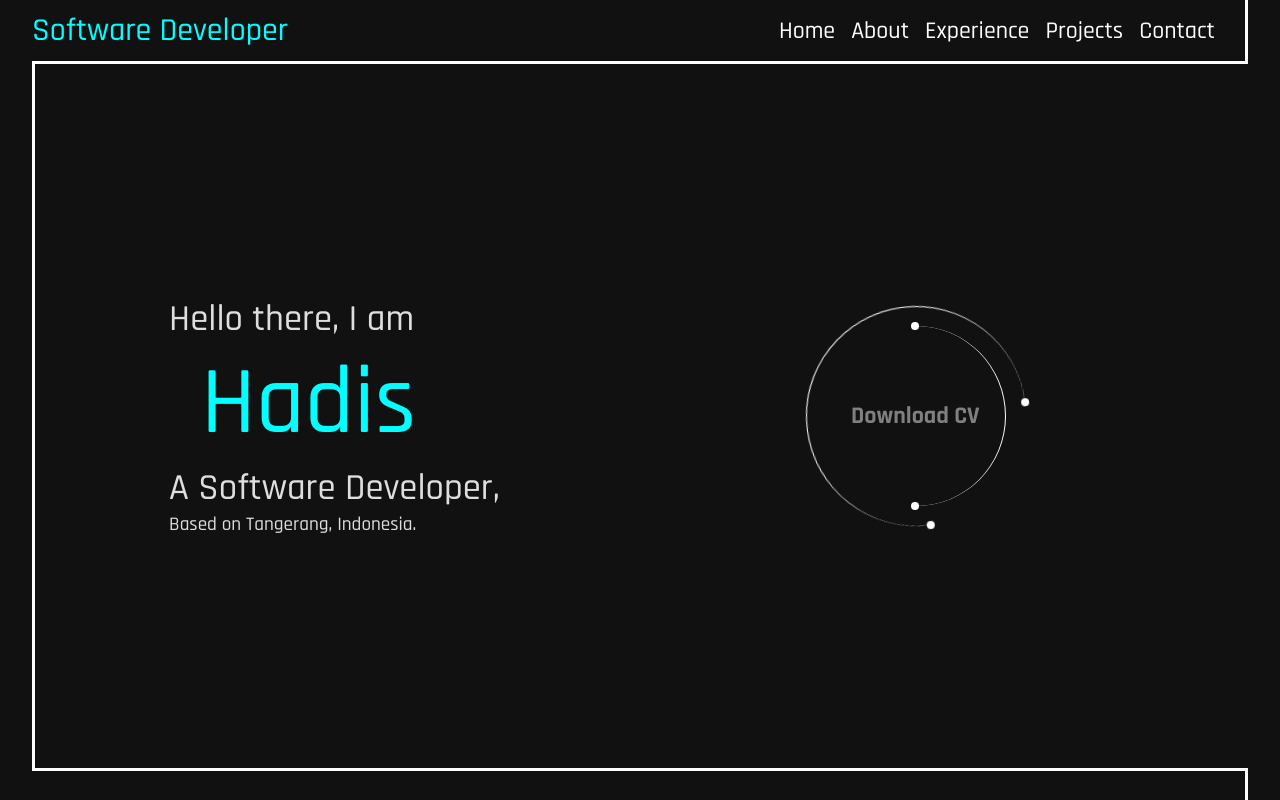
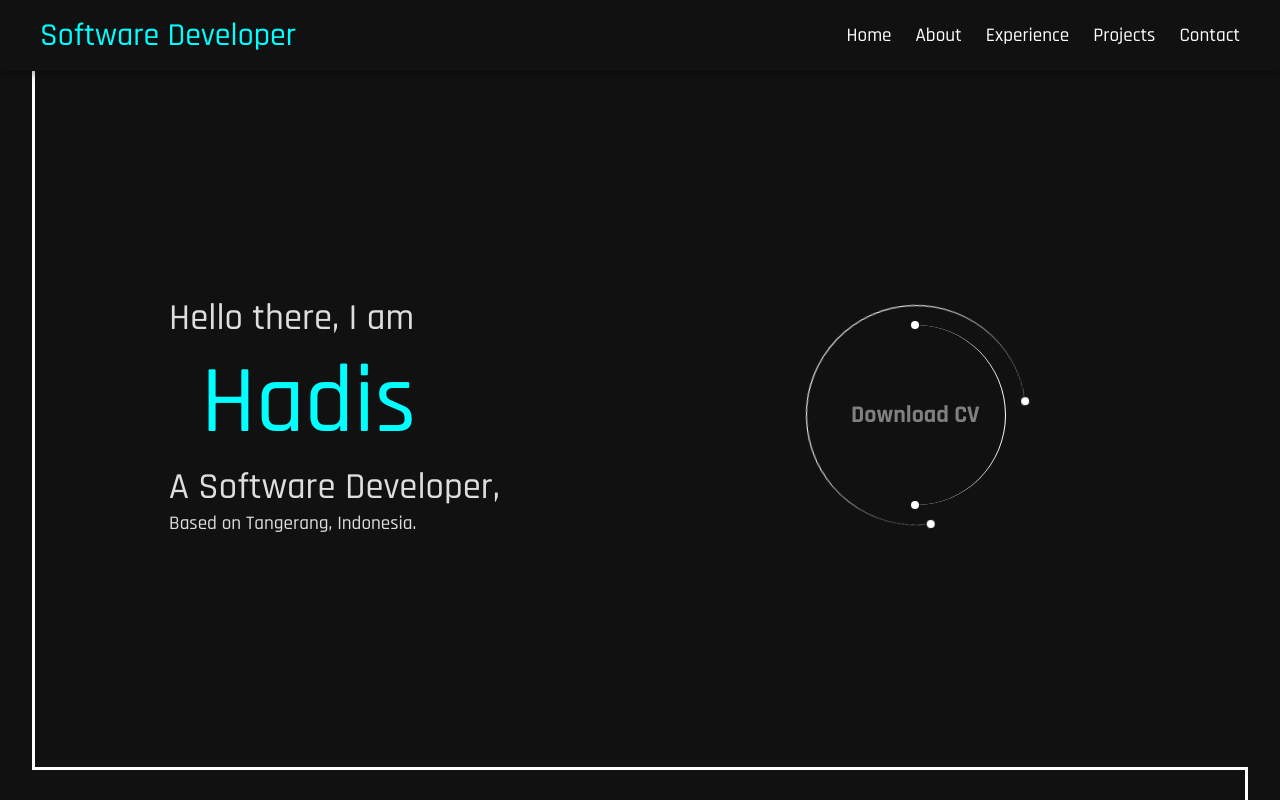
Before and after one commit to itshadis/portfolio-v.2, a Next.js app: page / in a window 1280 px wide. Shown: the top 800 px of the page. Built offline with nearby package versions, Linux system fonts and the light colour scheme.

Commit message:
enhance: burger nav

```diff
--- a/src/App.scss
+++ b/src/App.scss
@@ -9,6 +9,7 @@
 
 html {
   scroll-behavior: smooth;
+  scroll-padding-top: 70px;
 }
 
 body {
@@ -19,10 +20,11 @@ body {
 .wrapper {
   width: 95%;
   margin: auto;
+  padding-top: 60px;
   background-color: white;
   position: relative;
   z-index: 10;
-  overflow: hidden;
+  overflow: clip;
 
   .light-animate {
     width: 100%;
--- a/src/app/page.tsx
+++ b/src/app/page.tsx
@@ -29,6 +29,11 @@ export default function Home() {
             opacity: 1,
             duration: 2,
             ease: 'power3.out',
+            onComplete: () => {
+              if (container.current) {
+                gsap.set(container.current, { clearProps: 'transform' });
+              }
+            },
           }
         );
       }
@@ -37,9 +42,10 @@ export default function Home() {
   );
 
   return (
+    <>
+      <Navbar />
       <div ref={container} className="wrapper">
         <div className="light-animate"></div>
-      <Navbar />
         <Hero />
         <About />
         <Experience />
@@ -47,5 +53,6 @@ export default function Home() {
         <Contact />
         <Footer />
       </div>
+    </>
   );
 }
--- a/src/components/Navbar/index.scss
+++ b/src/components/Navbar/index.scss
@@ -1,81 +1,141 @@
 .navbar {
+  position: fixed;
+  top: 0;
+  left: 0;
+  width: 100%;
+  z-index: 1000;
   background-color: #111111;
-  margin-right: 1px;
   display: flex;
   justify-content: space-between;
   align-items: center;
-  font-size: larger;
-  padding: 10px 30px 10px 0;
+  padding: 15px 20px;
+  box-shadow: 0 2px 10px rgba(0, 0, 0, 0.4);
 
   h1 {
-    font-size: 2rem;
+    font-size: 1.8rem;
     color: aqua;
+    margin: 0;
   }
 
-  .hamburger-list {
-    width: 2rem;
-    height: 2rem;
+  .hamburger-btn {
+    background: transparent;
+    border: none;
+    outline: none;
+    width: 2.2rem;
+    height: 2.2rem;
     display: flex;
     flex-direction: column;
     align-items: center;
     justify-content: center;
-    gap: 4px;
-    transform: translate(1rem);
+    gap: 5px;
     cursor: pointer;
+    z-index: 1001;
+    padding: 0;
 
     span {
-      width: 1rem;
+      display: block;
+      width: 1.5rem;
       height: 2px;
       background-color: aqua;
+      transition: transform 0.3s ease-in-out, opacity 0.3s ease-in-out;
+      transform-origin: center;
+    }
+
+    &.open {
+      span:nth-child(1) {
+        transform: translateY(7px) rotate(45deg);
+      }
+      span:nth-child(2) {
+        opacity: 0;
+      }
+      span:nth-child(3) {
+        transform: translateY(-7px) rotate(-45deg);
+      }
     }
   }
 
   .navlist {
     position: fixed;
-    top: -130%;
-    z-index: 2;
-    background-color: aqua;
-    width: 95%;
+    top: 0;
+    left: 0;
+    width: 100vw;
     height: 100vh;
+    z-index: 999;
+    background-color: rgba(17, 17, 17, 0.98);
+    backdrop-filter: blur(12px);
     list-style: none;
     display: flex;
     flex-direction: column;
     align-items: center;
     justify-content: center;
-    gap: 1rem;
+    gap: 2rem;
     font-size: 1.5rem;
-    transition: all 0.5s;
+    margin: 0;
+    padding: 0;
+    transform: translateY(-100%);
+    opacity: 0;
+    visibility: hidden;
+    transition: transform 0.4s ease-in-out, opacity 0.4s ease-in-out, visibility 0.4s ease-in-out;
+
+    &.show {
+      transform: translateY(0);
+      opacity: 1;
+      visibility: visible;
+    }
+
+    li {
+      margin: 0;
+      padding: 0;
+    }
 
     a {
       font-weight: 600;
-      color: black;
+      color: white;
       text-decoration: none;
+      transition: color 0.3s ease;
+
+      &:hover {
+        color: aqua;
+      }
     }
   }
 }
 
-
 @media (min-width: 768px) {
   .navbar {
-    margin-right: 3px;
+    padding: 15px 40px;
 
-    .hamburger-list {
+    h1 {
+      font-size: 2rem;
+    }
+
+    .hamburger-btn {
       display: none;
     }
 
     .navlist {
-      background-color: inherit;
+      background-color: transparent;
+      backdrop-filter: none;
       position: static;
-      top: 0;
+      top: auto;
+      left: auto;
       width: auto;
       height: auto;
       flex-direction: row;
+      transform: none;
+      opacity: 1;
+      visibility: visible;
+      gap: 1.5rem;
+      font-size: 1.2rem;
 
       a {
         font-weight: 500;
         color: white;
+
+        &:hover {
+          color: aqua;
+        }
       }
     }
   }
-
 }
--- a/src/components/Navbar/index.tsx
+++ b/src/components/Navbar/index.tsx
@@ -1,31 +1,64 @@
 'use client';
 
-import { useState } from 'react';
+import { useState, useEffect } from 'react';
 import './index.scss';
 
 function Navbar() {
   const [isShow, setIsShow] = useState<boolean>(false);
 
-  const navlist: string[] = ['Home', 'About', 'Experience', 'Projects', 'Contact'];
+  // Lock body scroll when mobile menu is open
+  useEffect(() => {
+    if (isShow) {
+      document.body.style.overflow = 'hidden';
+    } else {
+      document.body.style.overflow = '';
+    }
+    return () => {
+      document.body.style.overflow = '';
+    };
+  }, [isShow]);
+
+  // Close menu on Escape key press
+  useEffect(() => {
+    const handleKeyDown = (e: KeyboardEvent) => {
+      if (e.key === 'Escape' && isShow) {
+        setIsShow(false);
+      }
+    };
+    window.addEventListener('keydown', handleKeyDown);
+    return () => window.removeEventListener('keydown', handleKeyDown);
+  }, [isShow]);
+
+  const navItems = [
+    { label: 'Home', target: '#hero' },
+    { label: 'About', target: '#about' },
+    { label: 'Experience', target: '#experience' },
+    { label: 'Projects', target: '#projects' },
+    { label: 'Contact', target: '#contact' },
+  ];
 
   return (
-    <>
-      <nav id="home" className="navbar">
+    <nav className="navbar" aria-label="Main Navigation">
       <h1>Software Developer</h1>
-        <div onClick={() => setIsShow(!isShow)} className="hamburger-list">
+      <button
+        type="button"
+        onClick={() => setIsShow(!isShow)}
+        className={`hamburger-btn ${isShow ? 'open' : ''}`}
+        aria-label="Toggle navigation menu"
+        aria-expanded={isShow}
+      >
         <span></span>
         <span></span>
         <span></span>
-        </div>
-        <ul style={{ top: isShow ? '0' : '-140%' }} className="navlist">
-          {navlist.map((list, i) => (
-            <li onClick={() => setIsShow(!isShow)} key={i}>
-              <a href={'#' + list.toLowerCase()}>{list}</a>
+      </button>
+      <ul className={`navlist ${isShow ? 'show' : ''}`}>
+        {navItems.map((item, i) => (
+          <li onClick={() => setIsShow(false)} key={i}>
+            <a href={item.target}>{item.label}</a>
           </li>
         ))}
       </ul>
     </nav>
-    </>
   );
 }
 
```
Lines whose indentation alone changed are shown as unchanged.
